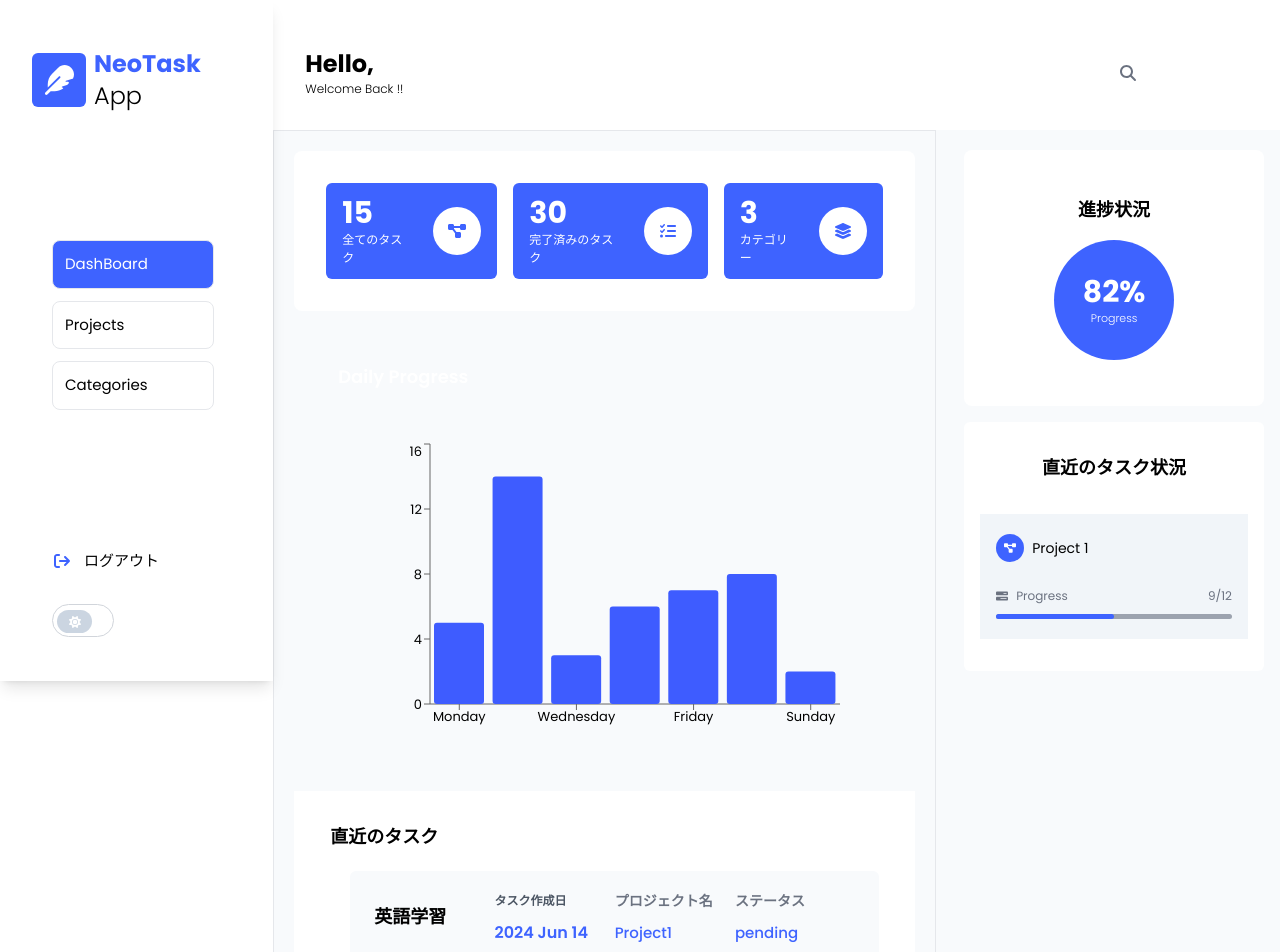
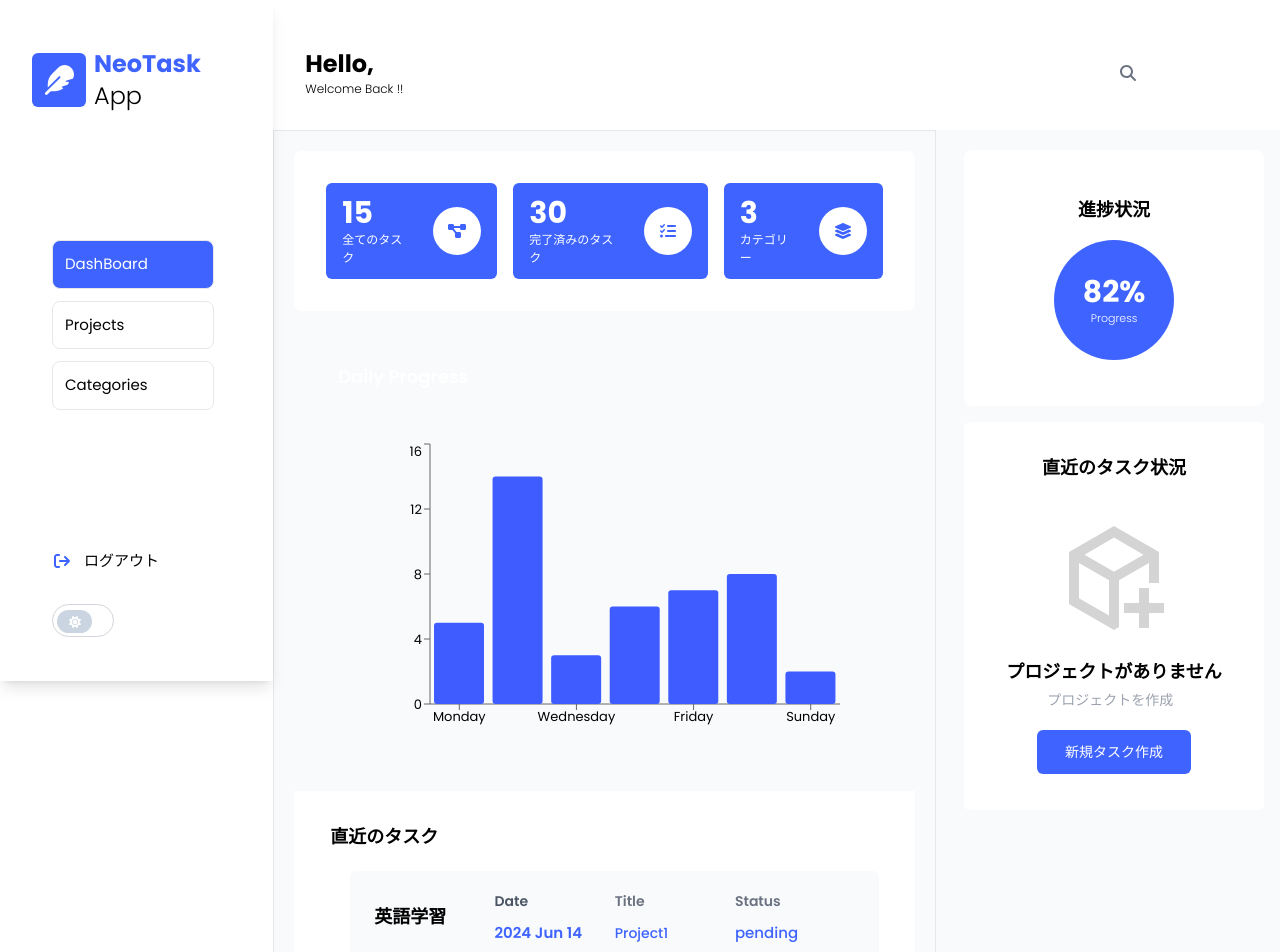
Before and after one commit to Kroro1208/neo-task-app, a Next.js app: page /dashboard in a window 1280 px wide. Shown: the top 952 px of the page. Built offline with nearby package versions, Linux system fonts and the light colour scheme.

Commit message:
タスク部分のレスポンシブ対応して、新規タスク作成部分実装した

```diff
--- /dev/null
+++ b/src/app/assets/svgs/svgIcons.tsx
@@ -0,0 +1,49 @@
+import React, { FC } from "react";
+
+interface ProjectNewIconProps {
+  width: number | string;
+  height: number | string;
+  color: string;
+}
+
+export const CubePlusIcon: FC<ProjectNewIconProps> = ({
+  width,
+  height,
+  color,
+}) => {
+  return (
+    <svg
+      width={width}
+      height={height}
+      viewBox="0 0 512 512"
+      xmlns="http://www.w3.org/2000/svg"
+      xmlnsXlink="http://www.w3.org/1999/xlink"
+      fill="#d21919"
+    >
+      <g id="SVGRepo_bgCarrier" strokeWidth="0"></g>
+      <g
+        id="SVGRepo_tracerCarrier"
+        strokeLinecap="round"
+        strokeLinejoin="round"
+      ></g>
+      <g id="SVGRepo_iconCarrier">
+        <title>project-new</title>
+        <g
+          id="Page-1"
+          stroke="none"
+          strokeWidth="1"
+          fill="none"
+          fillRule="evenodd"
+        >
+          <g
+            id="Combined-Shape"
+            fill={color}
+            transform="translate(64.000000, 34.346667)"
+          >
+            <path d="M192,-7.10542736e-15 L384,110.851252 L384,242.986 L341.333,242.986 L341.333,157.655 L213.333,231.555 L213.333,431.088 L192,443.405007 L0,332.553755 L0,110.851252 L192,-7.10542736e-15 Z M341.333333,264.32 L341.333,328.32 L405.333333,328.32 L405.333333,370.986667 L341.333,370.986 L341.333333,434.986667 L298.666667,434.986667 L298.666,370.986 L234.666667,370.986667 L234.666667,328.32 L298.666,328.32 L298.666667,264.32 L341.333333,264.32 Z M42.666,157.654 L42.6666667,307.920144 L170.666,381.82 L170.666,231.555 L42.666,157.654 Z M192,49.267223 L66.1333333,121.936377 L192,194.605531 L317.866667,121.936377 L192,49.267223 Z"></path>
+          </g>
+        </g>
+      </g>
+    </svg>
+  );
+};
--- a/src/app/components/dashboard/Main/LatestProjets.tsx
+++ b/src/app/components/dashboard/Main/LatestProjets.tsx
@@ -1,3 +1,4 @@
+import { CubePlusIcon } from '@/app/assets/svgs/svgIcons';
 import { useGlobalContextProvider } from '@/app/ContextAPI'
 import { faBarsProgress, faProjectDiagram } from '@fortawesome/free-solid-svg-icons';
 import { FontAwesomeIcon } from '@fortawesome/react-fontawesome';
@@ -5,13 +6,21 @@ import React from 'react'
 
 const LatestProjets = () => {
     const {isDark , setIsDark} = useGlobalContextProvider();
+    const projects: any = [];
 
   return (
     <div className={`${isDark ? "bg-blackColorDark": "bg-white"}
     flex flex-col rounded-md p-4 py-8 gap-8`}>
         <span className='font-semibold text-center text-lg'>直近のタスク状況</span>
         <div className='flex flex-col gap-4'>
-            <ProjectCards />
+            { projects.length > 0 ? (
+                projects.map((prpject: any, projectIndex: number) => (
+                    <div key={projectIndex}>
+                        <ProjectCards />
+                    </div>
+                ))
+            ): ( <EmptyProjects /> )
+        }
         </div>
     </div>
   )
@@ -54,4 +63,19 @@ const LatestProjets = () => {
     );
 }
 
+const EmptyProjects = () => {
+    return (
+        <div className='flex flex-col justify-center items-center gap-5 p-1'>
+            <CubePlusIcon width={120} height={120} color='#d4d4d4'/>
+            <div className=''>
+                <h3 className='font-semibold text-lg mb-1 text-center'>プロジェクトがありません</h3>
+                <p className='text-gray-400 text-sm w-52 text-center'>プロジェクトを作成</p>
+            </div>
+            <button className='bg-mainColor p-3 rounded-md text-white text-center text-sm px-7'>
+                新規タスク作成
+            </button>
+        </div>
+    )
+}
+
 export default LatestProjets
--- a/src/app/components/dashboard/Main/RecentTasks.tsx
+++ b/src/app/components/dashboard/Main/RecentTasks.tsx
@@ -1,4 +1,5 @@
 import { useGlobalContextProvider } from '@/app/ContextAPI'
+import { useEffect, useState } from 'react';
 
 interface recentTasks {
     _id: number;
@@ -16,9 +17,20 @@ const recentTasksArray:recentTasks[] = [
     { _id: 5, taskName: 'AWS資格試験勉強', createdAt: '2024 Jun 14', projectName: 'Project5', status: 'pending' },
 ];
 
-
 const RecentTasks = () => {
     const { isDark } = useGlobalContextProvider();
+    const [currentWidth, setCurrentWidth] = useState<number>(window.innerWidth);
+
+    useEffect(() => {
+        function handleResize() {
+            setCurrentWidth(window.innerWidth);
+        }
+        window.addEventListener('resize', handleResize);
+        return () => {
+            window.removeEventListener('resize', handleResize);
+        };
+    }, [currentWidth]);
+
     return (
         <div className={`${isDark ? "bg-blackColor" : "bg-white"} p-4 py-8 m-5`}>
       <div className='font-semibold text-lg ml-5 mb-12'>
@@ -32,34 +44,36 @@ const RecentTasks = () => {
 
   }
 
-const TaskCard = ({recentTaskProps}: {recentTaskProps: recentTasks}) => {
+const TaskCard = ({recentTaskProps, currentWidth}: {recentTaskProps: recentTasks, currentWidth:number}) => {
     const {taskName, projectName, createdAt, status } = recentTaskProps;
     const {isDark} = useGlobalContextProvider();
     return (
-        <div className={`${isDark ? "bg-blackColor" : "bg-slate-50"}
-        rounded-md p-4 px-6 m-5 grid grid-cols-4 items-center`}>
+        <div className={
+            `${isDark ? "bg-blackColor" : "bg-slate-50"}
+            ${ currentWidth < 613 ? "grid-cols-3 gap-3" : ""}
+            rounded-md p-4 px-6 m-5 grid grid-cols-4 items-center`}>
             <span className='font-semibold align-middle'>{taskName}</span>
-            <div className='flex flex-col gap-1'>
-                <span className={`${isDark ? "text-white" : "text-gray-600"} font-semibold text-[12px]`}>
-                    タスク作成日
+            <div className={`${ currentWidth < 613 ? "hidden" : "" } flex flex-col gap-1`}>
+                <span className={`${isDark ? "text-white" : "text-gray-600"} font-semibold text-[14px]`}>
+                    Date
                 </span>
-                <span className="text-mainColor font-semibold text-[16px]">
+                <span className="text-mainColor font-semibold text-[15px]">
                     {createdAt}
                 </span>
             </div>
             <div className='flex flex-col gap-1'>
                 <span className={`${isDark ? "text-white" : "text-gray-500"}
                     font-semibold text-[14px]`}>
-                    プロジェクト名
+                    Title
                 </span>
-                <span className='font-medium text-mainColor text-[15px]'>
+                <span className='font-medium text-mainColor text-[14px]'>
                     {projectName}
                 </span>
             </div>
             <div className='flex flex-col gap-1'>
                 <span className={`${isDark ? "text-white" : "text-gray-500"}
                     font-semibold text-[14px]`}>
-                    ステータス
+                    Status
                 </span>
                 <span className='font-medium text-mainColor text-[15px]'>
                     {status}
--- a/src/app/components/dashboard/StatisticsArea/Statistics.tsx
+++ b/src/app/components/dashboard/StatisticsArea/Statistics.tsx
@@ -1,3 +1,4 @@
+"use client";
 import { useGlobalContextProvider } from "@/app/ContextAPI";
 import { faDiagramProject, faLayerGroup, faListCheck } from "@fortawesome/free-solid-svg-icons";
 import { FontAwesomeIcon } from "@fortawesome/react-fontawesome";
@@ -23,7 +24,6 @@ const Statistics = () => {
         function handleResize(){
             setCurrentWidth(window.innerWidth);
         }
-
         window.addEventListener('resize', handleResize);
         return () => {
             window.addEventListener('resize', handleResize);
```
